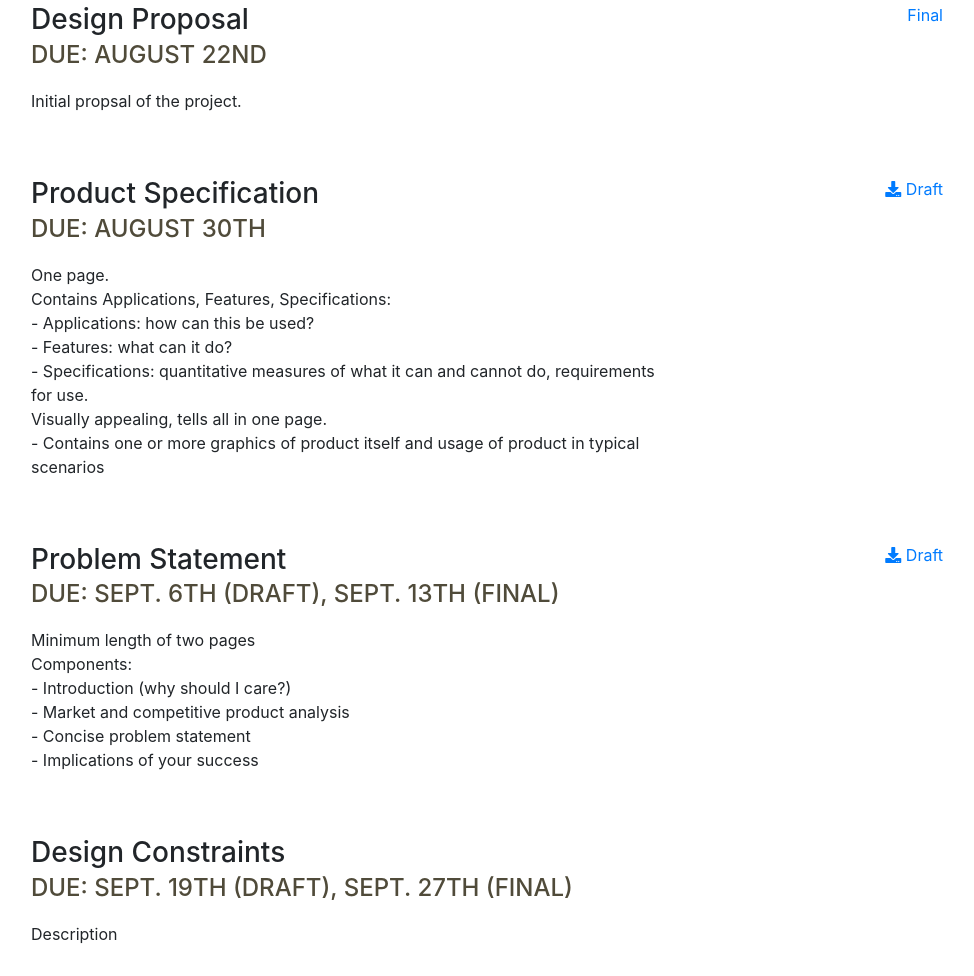
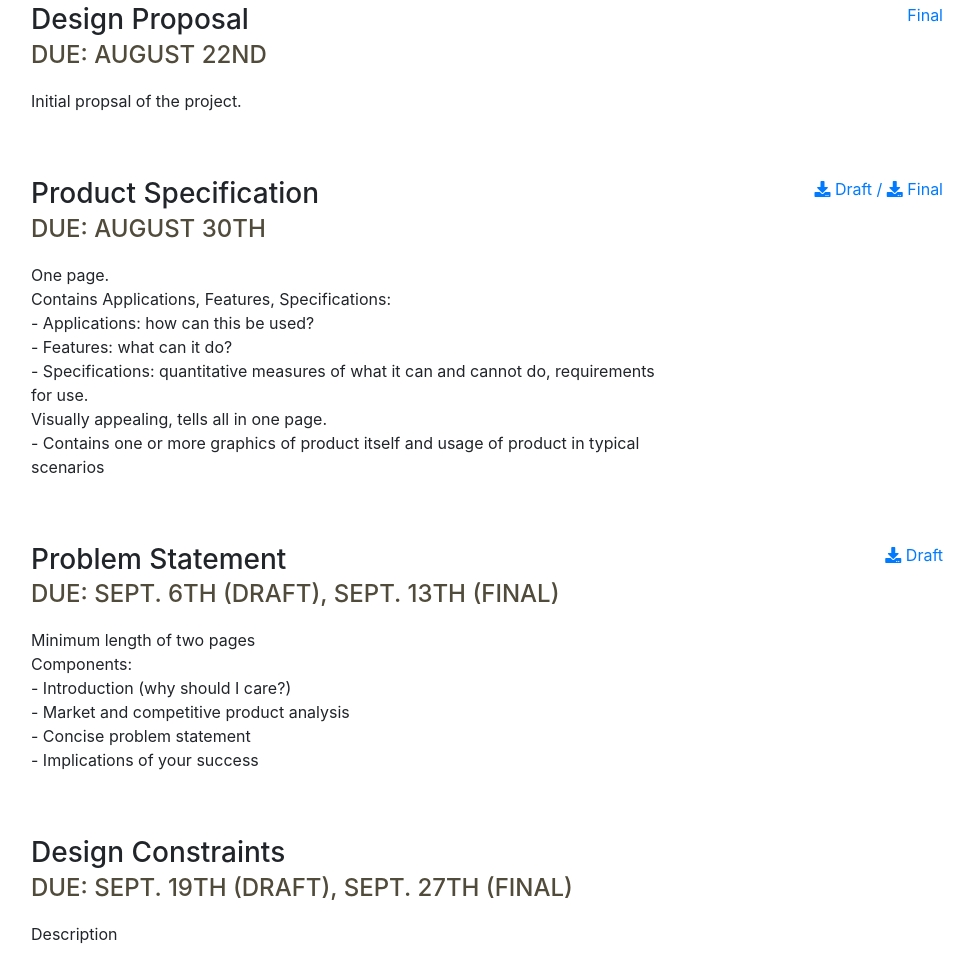
Before and after one commit to IntelliRoast/intelliroast.github.io, a website with bundled scripts: page index.html in a window 1280 px wide. Shown: the part 932-1908 px from the top of the page, without its empty margins (289-1263 px from the left). Built offline with nearby package versions, Linux system fonts and the light colour scheme; a web font is replaced by a local one.

Commit message:
Adding Product Spec Final

```diff
--- a/index.html
+++ b/index.html
@@ -127,12 +127,12 @@
                     <i class="fa fa-download" aria-hidden="true"></i> Draft
                   </a>
                 </span>
-                <!-- <span class="text-primary"> / </span>
+                <span class="text-primary"> / </span>
                 <span class="text-primary">
                   <a href="docs/IntelliRoast_ProductSpecification_Final.pptx">
                     <i class="fa fa-download" aria-hidden="true"></i> Final
                   </a>
-                </span> -->
+                </span>
               </span>
             </div>
           </div>
```
Also changed, not shown: 1 other file.
